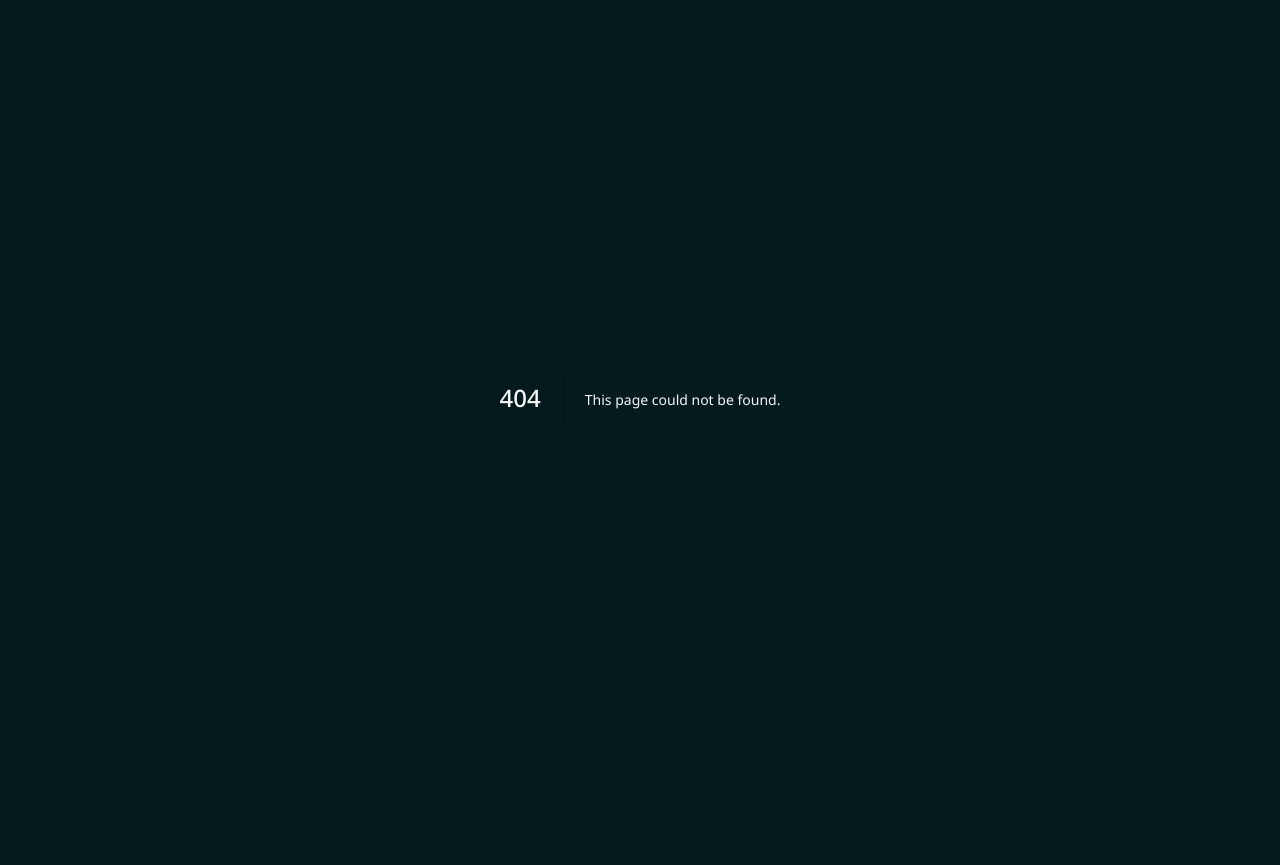
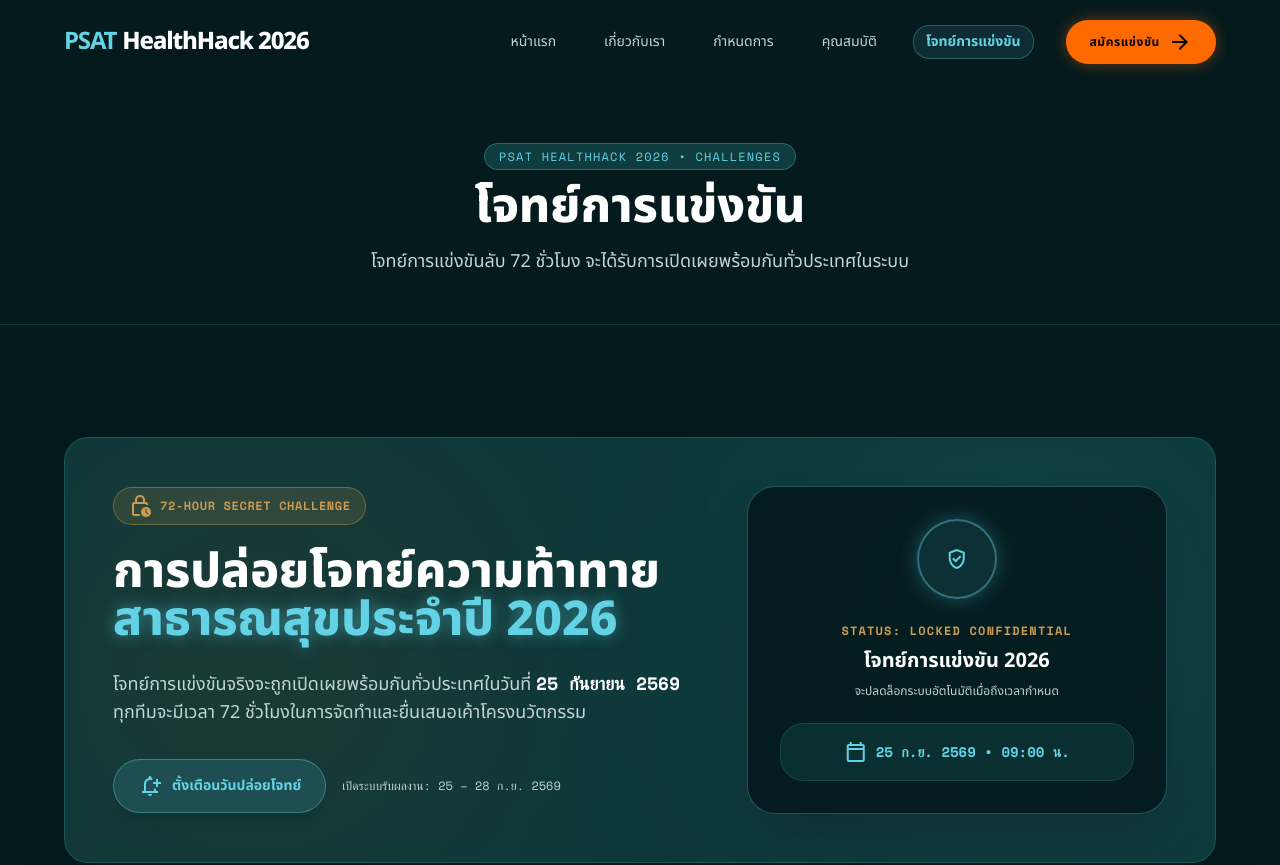
Before and after one commit to phutthiongpharmacy-ui/PSATHealthHack, a Next.js app: page /challenge in a window 1280 px wide. Before the commit this address had no page. Shown: the top 865 px of the page. Before the commit the page ends 800 px from the top, so only its background shows below. Built offline with nearby package versions, Linux system fonts and the light colour scheme.

Commit message:
feat: add Challenge page and update navigation menu

```diff
--- /dev/null
+++ b/src/app/challenge/page.tsx
@@ -0,0 +1,44 @@
+"use client";
+
+import React, { useState } from "react";
+import Navbar from "@/components/Navbar";
+import ChallengeRevealSection from "@/components/ChallengeRevealSection";
+import Footer from "@/components/Footer";
+import EligibilityModal from "@/components/EligibilityModal";
+
+export default function ChallengePage() {
+  const [isEligibilityOpen, setIsEligibilityOpen] = useState(false);
+
+  return (
+    <main className="min-h-screen bg-hh-bg text-hh-text overflow-x-hidden pt-24">
+      <Navbar onOpenEligibility={() => setIsEligibilityOpen(true)} />
+
+      {/* Page Header */}
+      <div className="relative py-12 px-margin-mobile md:px-margin-desktop text-center border-b border-hh-border/40">
+        <div className="max-w-container-max mx-auto space-y-4">
+          <span className="font-mono text-xs text-hh-cyan uppercase tracking-widest px-3.5 py-1 rounded-full bg-hh-surface border border-hh-cyan/30">
+            PSAT HEALTHHACK 2026 • CHALLENGES
+          </span>
+          <h1 className="font-sora text-3xl sm:text-4xl md:text-5xl font-extrabold text-white">
+            โจทย์การแข่งขัน
+          </h1>
+          <p className="font-hanken text-hh-text-muted text-base md:text-lg max-w-2xl mx-auto">
+            โจทย์การแข่งขันลับ 72 ชั่วโมง จะได้รับการเปิดเผยพร้อมกันทั่วประเทศในระบบ
+          </p>
+        </div>
+      </div>
+
+      {/* Challenge Reveal Section */}
+      <div className="py-8">
+        <ChallengeRevealSection />
+      </div>
+
+      <Footer />
+
+      <EligibilityModal
+        isOpen={isEligibilityOpen}
+        onClose={() => setIsEligibilityOpen(false)}
+      />
+    </main>
+  );
+}
--- a/src/app/page.tsx
+++ b/src/app/page.tsx
@@ -4,7 +4,6 @@ import React, { useState } from "react";
 import Navbar from "@/components/Navbar";
 import HeroSection from "@/components/HeroSection";
 import AboutSection from "@/components/AboutSection";
-import ChallengeRevealSection from "@/components/ChallengeRevealSection";
 import SpeakersSection from "@/components/SpeakersSection";
 import PastAtmosphereSection from "@/components/PastAtmosphereSection";
 import Footer from "@/components/Footer";
@@ -18,7 +17,6 @@ export default function Home() {
       <Navbar onOpenEligibility={() => setIsEligibilityOpen(true)} />
       <HeroSection onOpenEligibility={() => setIsEligibilityOpen(true)} />
       <AboutSection />
-      <ChallengeRevealSection />
       <SpeakersSection />
       <PastAtmosphereSection />
       <Footer />
--- a/src/components/Navbar.tsx
+++ b/src/components/Navbar.tsx
@@ -81,10 +81,13 @@ export default function Navbar({ onOpenEligibility }: NavbarProps) {
               </button>
             )}
             <Link
-              href="/#faq"
-              className="text-sm text-hh-text-muted hover:text-white transition-colors px-3 py-1.5 hover:bg-white/5 rounded-lg"
+              href="/challenge"
+              className={`text-sm transition-all py-1.5 px-3 rounded-lg ${isActive("/challenge")
+                ? "text-hh-cyan font-bold bg-hh-cyan/10 border border-hh-cyan/30"
+                : "text-hh-text-muted hover:text-white hover:bg-white/5"
+                }`}
             >
-              คำถามที่พบบ่อย
+              โจทย์การแข่งขัน
             </Link>
           </nav>
 
@@ -152,11 +155,11 @@ export default function Navbar({ onOpenEligibility }: NavbarProps) {
               </button>
             )}
             <Link
-              href="/#faq"
+              href="/challenge"
               onClick={() => setMobileMenuOpen(false)}
               className="text-white hover:text-hh-cyan transition-colors py-2 border-b border-white/5 flex items-center justify-between"
             >
-              <span>คำถามที่พบบ่อย</span>
+              <span>โจทย์การแข่งขัน</span>
               <span className="material-symbols-outlined text-sm text-hh-text-muted">chevron_right</span>
             </Link>
           </nav>
```
